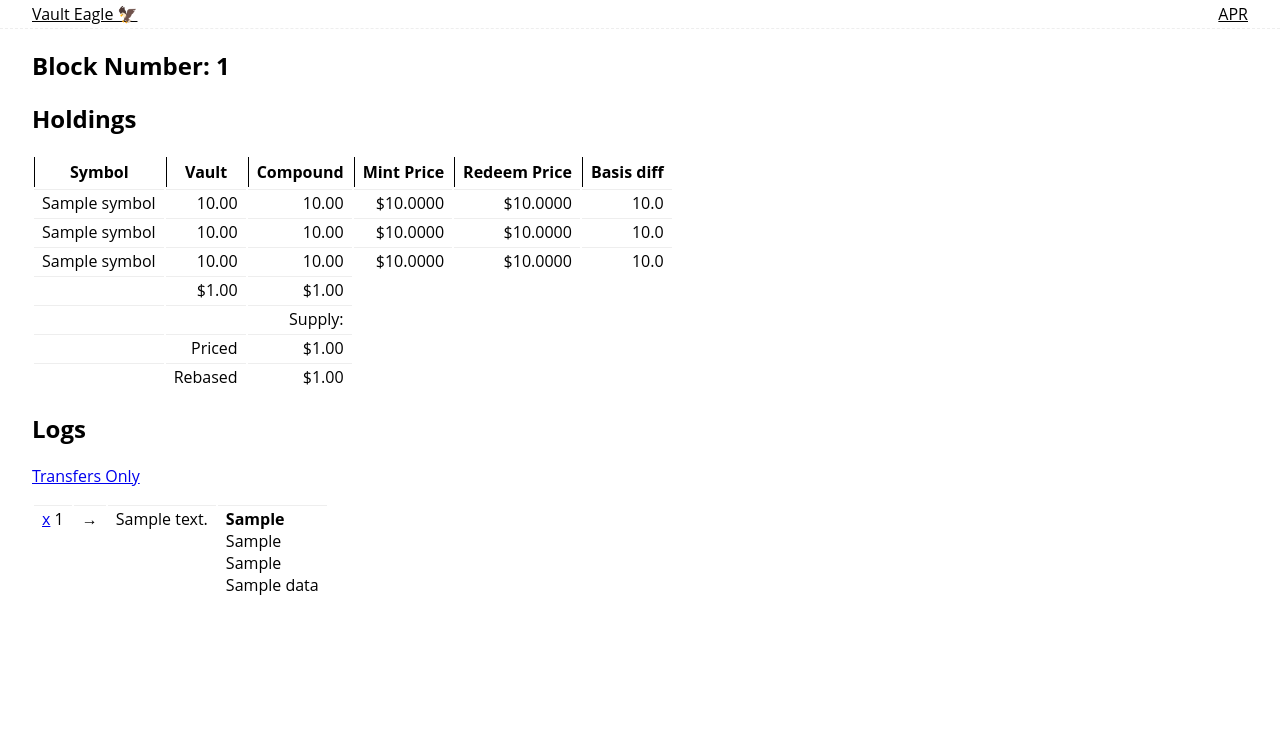
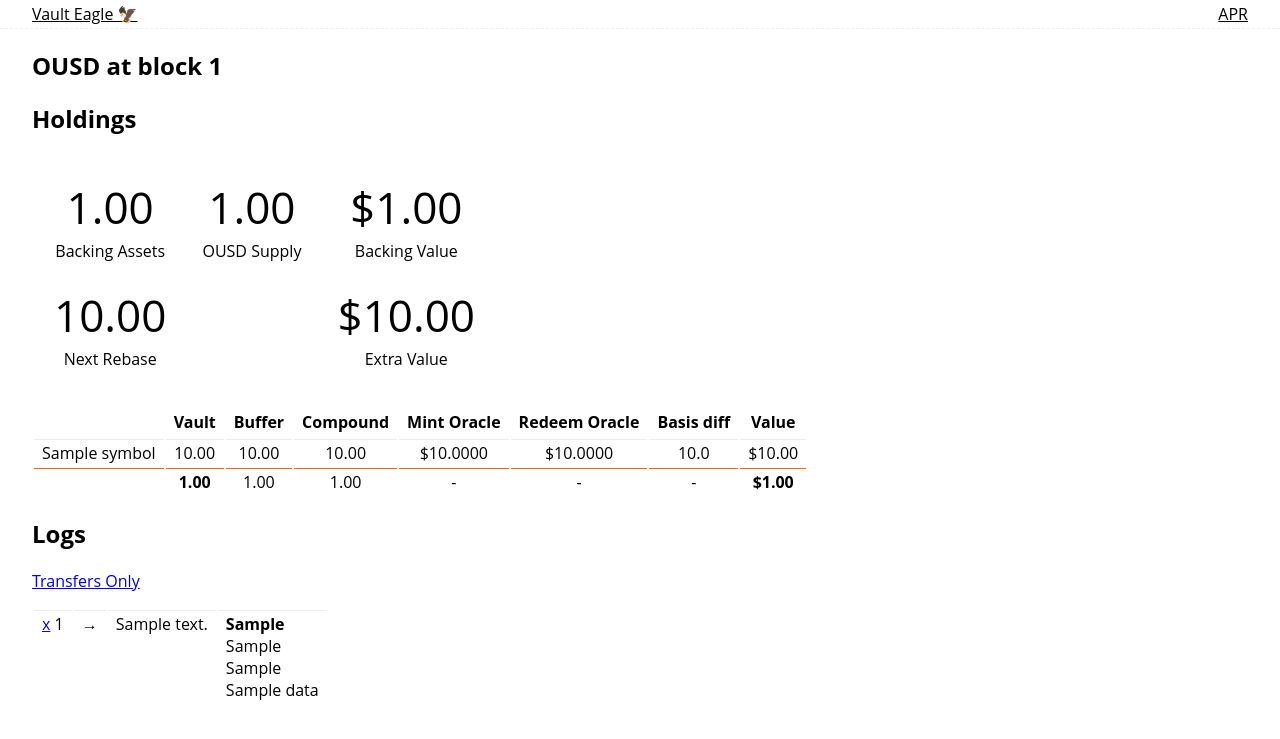
Before and after one commit to OriginProtocol/ousd-analytics, a Django app: template eagleproject/core/templates/dashboard.html in a window 1280 px wide. Shown: the top 739 px of the page. Run offline with Django 3.2, Linux system fonts and the light colour scheme; the template is opened without the code that fills it: most values are stand-ins (such as "Sample title", 1, 10 or a date in 2020); data that the repository does not hold is empty.

Commit message:
Redo holdings and add next rebase display.

```diff
--- a/eagleproject/core/templates/base.html
+++ b/eagleproject/core/templates/base.html
@@ -18,12 +18,13 @@
 
             margin: 0px 32px;
         }
-        table.table th{ border-left: 1px solid;padding:4px 8px;}
+        table.table th{ padding:4px 8px;}
         table.table td{ padding: 2px 8px; vertical-align: top; border-top: 1px solid #eee;}
         table.table-center td{ text-align: center;}
         table.table-right td{ text-align: right;}
         .l { text-align: right;}
-
+        tr.row-summary > td{ border-top: 1px solid #e76d12; }
+        tr.super-number > td {     font-size: 44px; padding: 20px 20px 0px;}
     </style>
 </head>
 
--- a/eagleproject/core/templates/dashboard.html
+++ b/eagleproject/core/templates/dashboard.html
@@ -7,70 +7,70 @@
 
 {% block content %}
 
-<style>
-    table.table th{ border-left: 1px solid;padding:4px 8px;}
-    table.table-right td{ text-align: right;}
-</style>
-
 <h2>
-    Block Number: {{block_number}}
+    OUSD at block {{block_number}}
 </h2>
 
 <h2>Holdings</h2>
-<table class="table table-right no-wrap">
+
+<table class="table-center no-wrap" style="margin-bottom:2em;">
+    <tr class="super-number">
+        <td>{{total_assets|floatformat:2}}</td>
+        <td>{{total_supply|floatformat:2}}</td>
+        <td>${{total_value|floatformat:2}}</td>
+    </tr>
+    <tr class="under-title">
+        <td>Backing Assets</td>
+        <td>OUSD Supply</td>
+        <td>Backing Value</td>
+    </tr>
+    <tr class="super-number">
+        <td>{{extra_assets|floatformat:2}}</td>
+        <td></td>
+        <td>${{extra_value|floatformat:2}}</td>
+    </tr>
+    <tr class="under-title">
+        <td>Next Rebase</td>
+        <td></td>
+        <td>Extra Value</td>
+    </tr>
+</table>
+
+<table class="table table-center no-wrap">
     <thead>
         <tr>
-            <th>Symbol</th>
+            <th></th>
             <th>Vault</th>
+            <th>Buffer</th>
             <th>Compound</th>
-            <th>Mint Price</th>
-            <th>Redeem Price</th>
+            <th>Mint Oracle</th>
+            <th>Redeem Oracle</th>
             <th>Basis diff</th>
+            <th>Value</th>
         </tr>
     </thead>
-    <tr>
-        <td>{{dai.symbol}}</td>
-        <td>{{dai.vault_holding|floatformat:2}}</td>
-        <td>{{dai.compstrat_holding|floatformat:2}}</td>
-        <td>${{dai.ora_tok_usd_min|floatformat:4}}</td>
-        <td>${{dai.ora_tok_usd_max|floatformat:4}}</td>
-        <td>{{dai.ora_diff_basis|floatformat:1}}</td>
-    </tr>
-    <tr>
-        <td>{{usdc.symbol}}</td>
-        <td>{{usdc.vault_holding|floatformat:2}}</td>
-        <td>{{usdc.compstrat_holding|floatformat:2}}</td>
-        <td>${{usdc.ora_tok_usd_min|floatformat:4}}</td>
-        <td>${{usdc.ora_tok_usd_max|floatformat:4}}</td>
-        <td>{{usdc.ora_diff_basis|floatformat:1}}</td>
-    </tr>
-    <tr>
-        <td>{{usdt.symbol}}</td>
-        <td>{{usdt.vault_holding|floatformat:2}}</td>
-        <td>{{usdt.compstrat_holding|floatformat:2}}</td>
-        <td>${{usdt.ora_tok_usd_min|floatformat:4}}</td>
-        <td>${{usdt.ora_tok_usd_max|floatformat:4}}</td>
-        <td>{{usdt.ora_diff_basis|floatformat:1}}</td>
-    </tr>
-    <tr>
+
+    {% for asset in assets %}
+        <tr>
+            <td>{{asset.symbol}}</td>
+            <td>{{asset.total|floatformat:2}}</td>
+            <td>{{asset.vault_holding|floatformat:2}}</td>
+            <td>{{asset.compstrat_holding|floatformat:2}}</td>
+            <td>${{asset.ora_tok_usd_min|floatformat:4}}</td>
+            <td>${{asset.ora_tok_usd_max|floatformat:4}}</td>
+            <td>{{asset.ora_diff_basis|floatformat:1}}</td>
+            <td>${{asset.redeem_value|floatformat:2}}</td>
+        </tr>
+    {% endfor %}
+    <tr class="row-summary">
         <td></td>
-        <td>${{total_vault|floatformat:2}}</td>
-        <td>${{total_compstrat|floatformat:2}}</td>
-    </tr>
-    <tr>
-        <td></td>
-        <td>&nbsp;</td>
-        <td>Supply:</td>
-    </tr>
-    <tr>
-        <td></td>
-        <td>Priced</td>
-        <td>${{total_assets|floatformat:2}}</td>
-    </tr>
-    <tr>
-        <td></td>
-        <td>Rebased</td>
-        <td>${{total_supply|floatformat:2}}</td>
+        <td><strong>{{total_assets|floatformat:2}}</strong></td>
+        <td>{{total_vault|floatformat:2}}</td>
+        <td>{{total_compstrat|floatformat:2}}</td>
+        <td>-</td>
+        <td>-</td>
+        <td>-</td>
+        <td><strong>${{total_value|floatformat:2}}</strong></td>
     </tr>
 </table>
 
```
Also changed, not shown: eagleproject/core/models.py (+9 -0 lines), eagleproject/core/views.py (+6 -2 lines), README.md.
